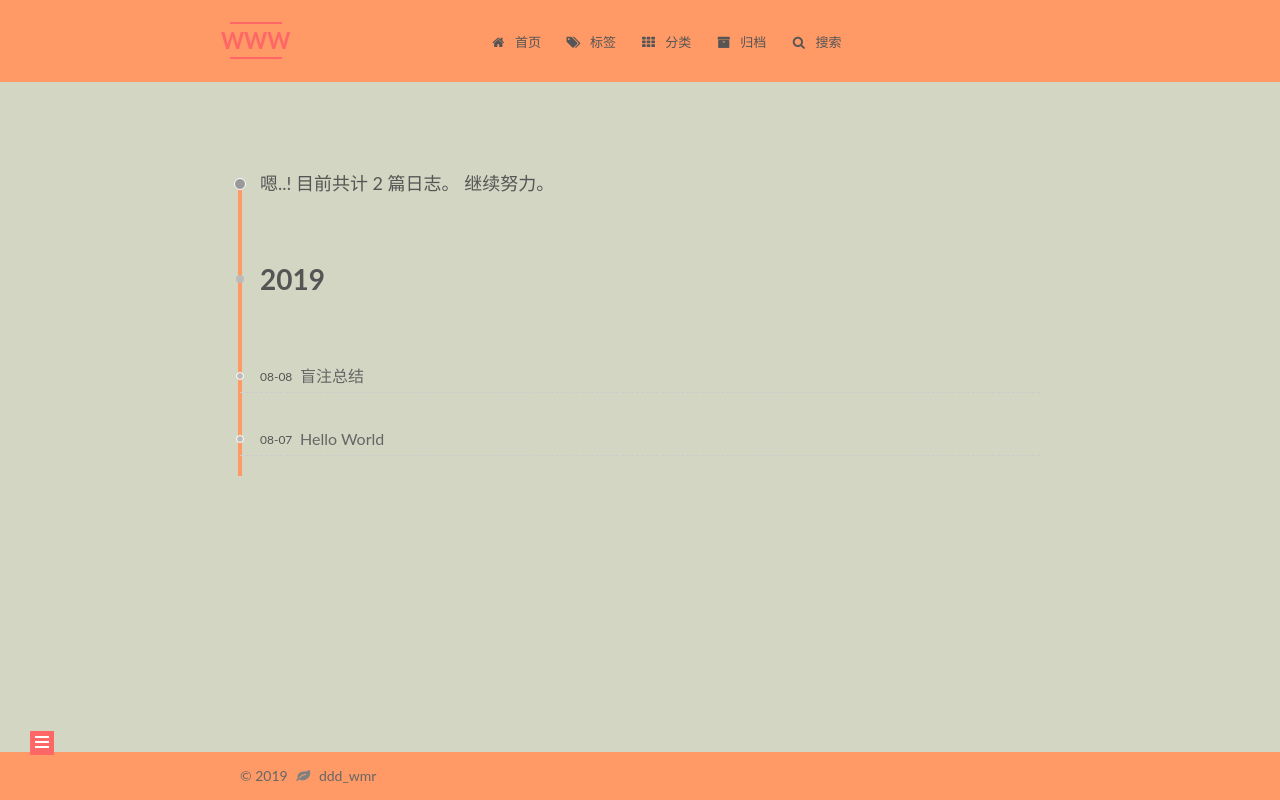
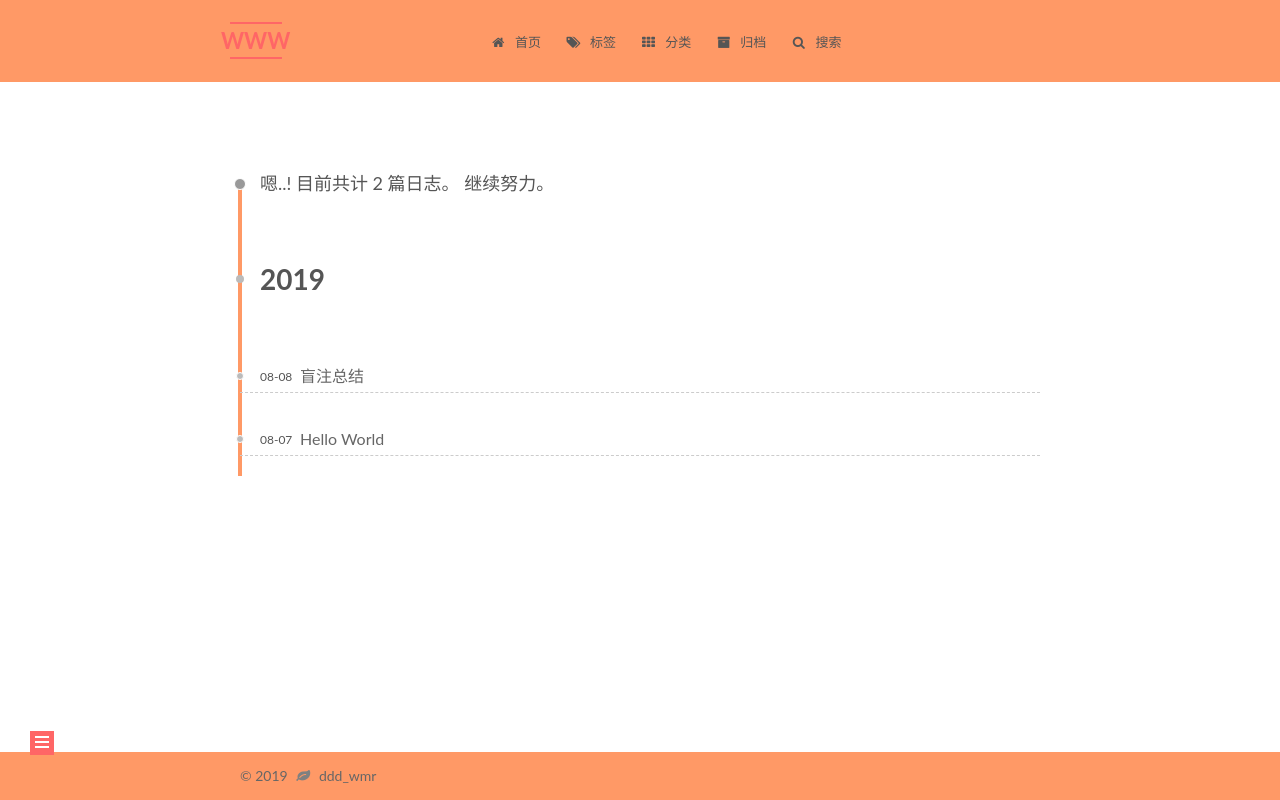
Before and after one commit to dddwmr/dddwmr.github.io, a PHP site: page /archives/2019/index.html in a window 1280 px wide. Run offline with PHP 8.4, Linux system fonts and the light colour scheme.

Commit message:
Site updated: 2019-08-09 17:11:14

```diff
--- a/css/main.css
+++ b/css/main.css
@@ -375,7 +375,7 @@ td {
 }
 html,
 body {
-  background: #d3d6c3;
+  background: #fff;
   height: 100%;
 }
 .container {
@@ -1674,7 +1674,7 @@ pre .javascript .function {
 }
 .links-of-author a::before,
 .links-of-author span.exturl::before {
-  background: #30b1ee;
+  background: #ff30c6;
   border-radius: 50%;
   content: ' ';
   display: inline-block;
```
